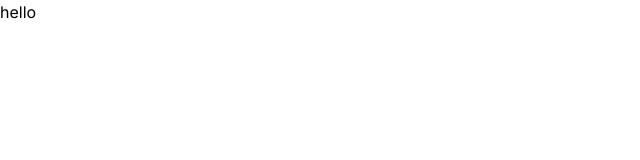
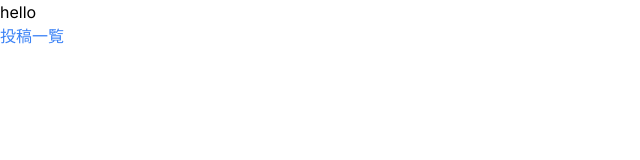
Before and after one commit to hata0/next-example1, a Next.js app: page / in a window 1280 px wide. Shown: the top 160 px of the page, without its empty margins (0-640 px from the left). Built offline with nearby package versions, Linux system fonts and the light colour scheme.

Commit message:
feat: Topページを作成

```diff
--- a/src/app/page.tsx
+++ b/src/app/page.tsx
@@ -1,3 +1,5 @@
+import { Top } from "@/features/top/components/Top";
+
 export default function TopPage() {
-  return <div>hello</div>;
+  return <Top />;
 }
--- /dev/null
+++ b/src/app/posts/page.tsx
@@ -0,0 +1,5 @@
+import { Posts } from "@/features/posts/components/Posts";
+
+export default function PostsPage() {
+  return <Posts />;
+}
--- /dev/null
+++ b/src/features/posts/components/Posts/index.tsx
@@ -0,0 +1,3 @@
+export const Posts = () => {
+  return <div>hello /posts</div>;
+};
--- /dev/null
+++ b/src/features/top/components/Top/index.tsx
@@ -0,0 +1,12 @@
+import Link from "next/link";
+
+export const Top = () => {
+  return (
+    <div>
+      <div>hello</div>
+      <Link href="/posts" className="text-blue-500">
+        投稿一覧
+      </Link>
+    </div>
+  );
+};
--- a/tailwind.config.ts
+++ b/tailwind.config.ts
@@ -5,6 +5,7 @@ const config: Config = {
     "./src/pages/**/*.{js,ts,jsx,tsx,mdx}",
     "./src/components/**/*.{js,ts,jsx,tsx,mdx}",
     "./src/app/**/*.{js,ts,jsx,tsx,mdx}",
+    "./src/features/**/*.{js,ts,jsx,tsx,mdx}",
   ],
   theme: {
     extend: {
```
